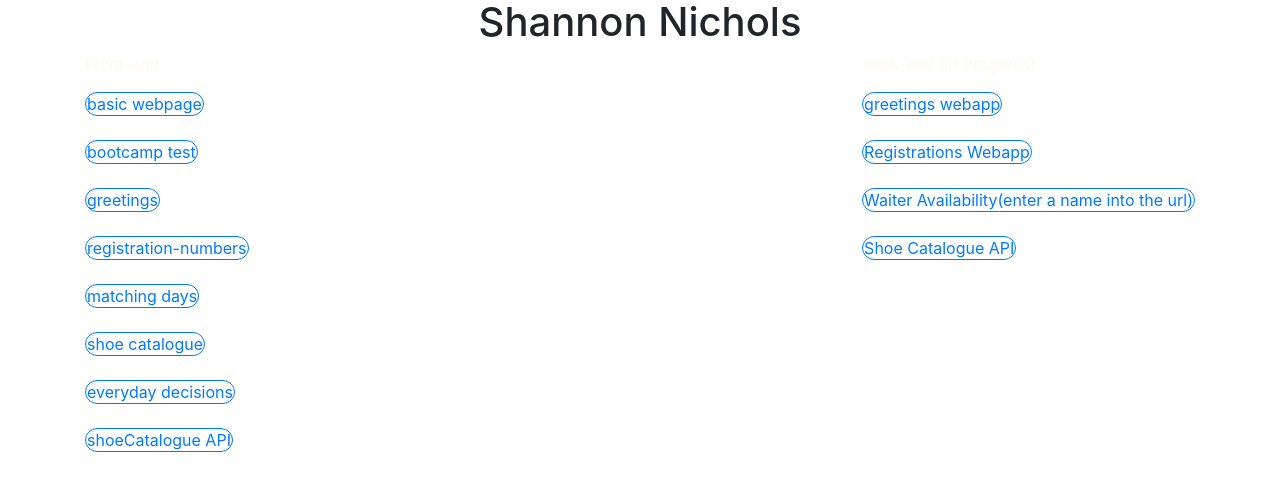
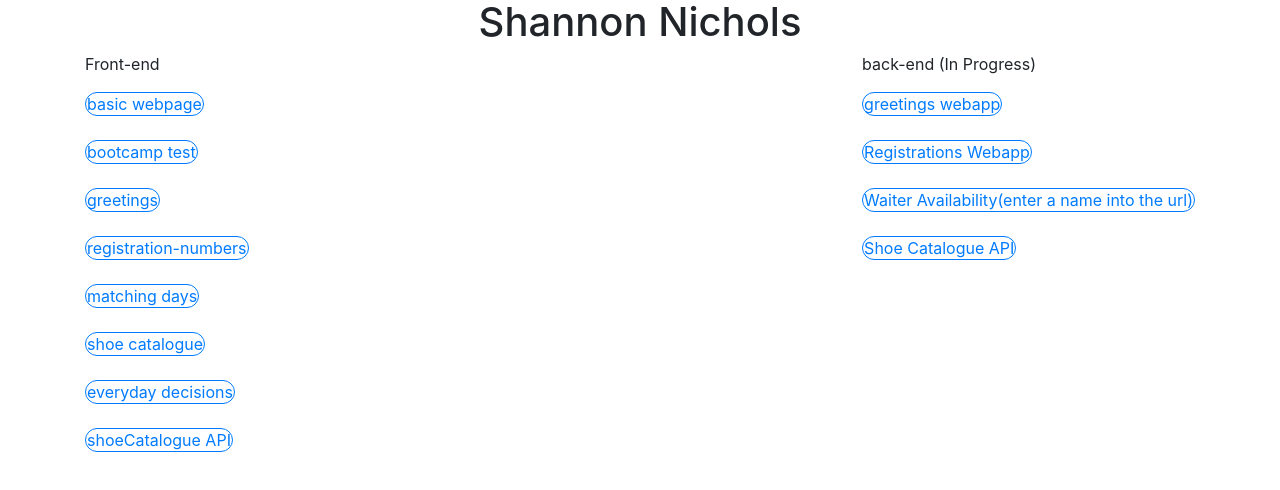
Before and after one commit to shannonsn/portfolio, a plain HTML site: page index.html in a window 1280 px wide. Drawn offline with nearby package versions, Linux system fonts and the light colour scheme.

Commit message:
css edit

```diff
--- a/portfolio.css
+++ b/portfolio.css
@@ -19,7 +19,7 @@ a{
     background-size: cover;
 }
 p{
-  color: floralwhite;
+  /*color: floralwhite;*/
 }
 #frontend{
   background-color: rgba(255, 255, 255, 0.3);
```
